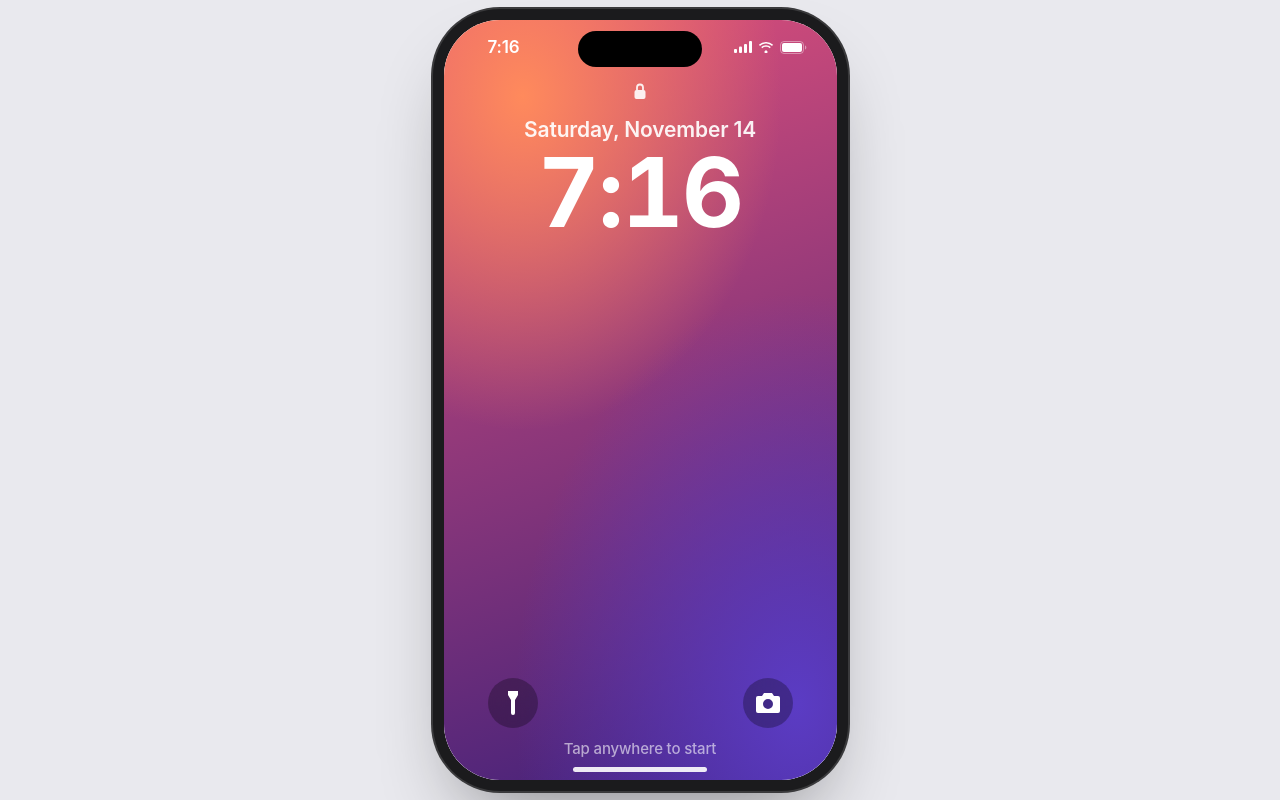
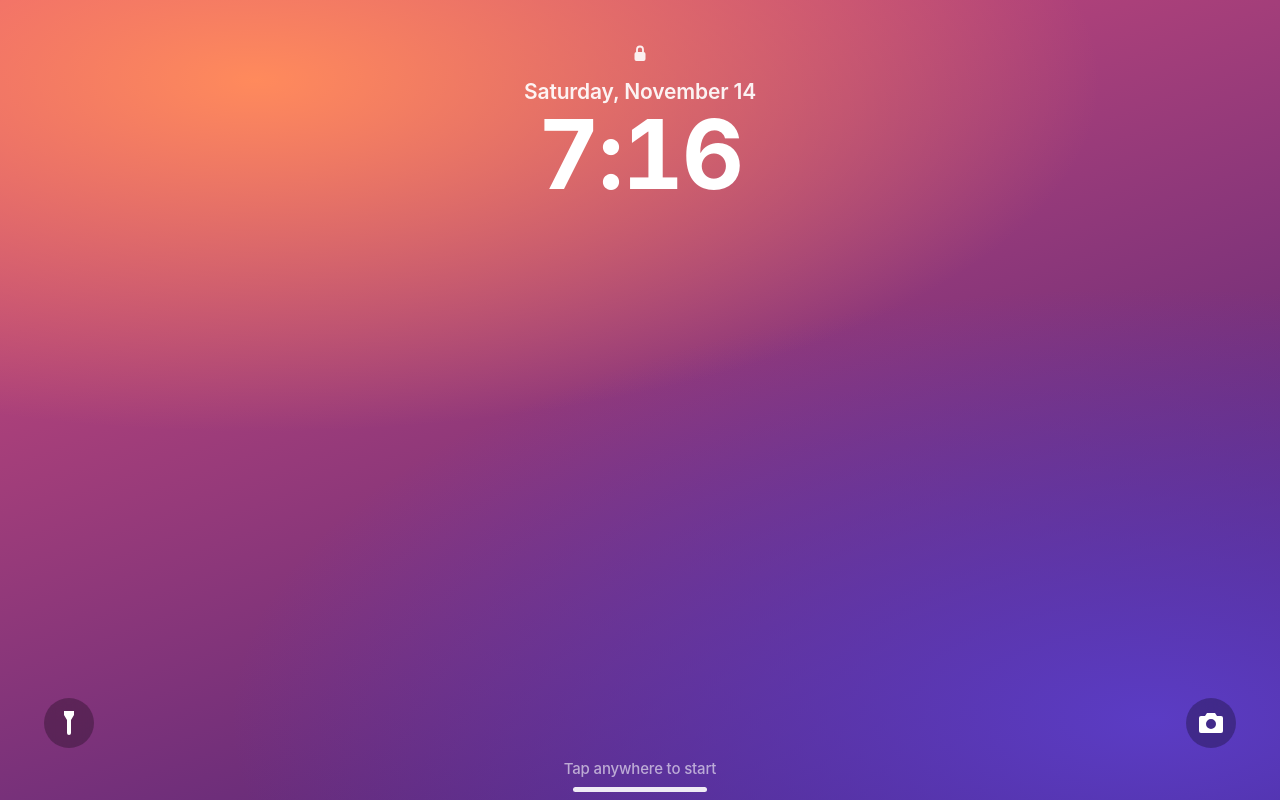
Before and after one commit to hsalnasi/Haifa-is-calling, a plain HTML site: page index.html in a window 1280 px wide. Drawn offline with Linux system fonts and the light colour scheme; no server answers.

Commit message:
changed the css layout

```diff
--- a/css/style.css
+++ b/css/style.css
@@ -24,14 +24,8 @@ body{font-family:var(--sf);background:var(--desk);color:var(--label);-webkit-fon
   display:flex;align-items:center;justify-content:center;letter-spacing:-.01em}
 button{font-family:inherit;color:inherit}
 
-/* iPhone frame (desktop) — full screen on phones */
+  /* full screen layout */
 .phone{position:relative;width:100%;height:100%;background:var(--bg);display:flex;flex-direction:column;overflow:hidden}
-@media (min-width:520px) and (min-height:640px){
-  .phone{width:393px;height:min(852px,calc(100vh - 40px));border-radius:56px;
-    box-shadow:0 0 0 11px var(--frame),0 0 0 13px #3a3a3c,0 40px 80px -20px rgba(0,0,0,.45)}
-  .island{display:block!important}
-  .status{display:flex!important}
-}
 .island{display:none;position:absolute;top:11px;left:50%;transform:translateX(-50%);width:124px;height:36px;background:#000;border-radius:20px;z-index:60}
 .status{display:none;justify-content:space-between;align-items:center;height:54px;padding:0 30px 0 44px;font-weight:600;font-size:17px;flex:none;position:absolute;top:0;left:0;right:0;z-index:50}
 .status .icons{display:flex;gap:6px;align-items:center}
@@ -39,7 +33,6 @@ button{font-family:inherit;color:inherit}
 /* nav bar */
 .nav{position:absolute;top:0;left:0;right:0;z-index:10;background:var(--bar);backdrop-filter:saturate(180%) blur(20px);-webkit-backdrop-filter:saturate(180%) blur(20px);
   border-bottom:.5px solid var(--sep);display:grid;grid-template-columns:1fr auto 1fr;align-items:end;padding:10px 12px 8px}
-@media (min-width:520px) and (min-height:640px){.nav{padding-top:54px}}
 .back{display:flex;align-items:center;gap:2px;color:var(--blue);font-size:17px;padding-bottom:16px;background:none;border:0}
 .back b{background:var(--blue);color:#fff;font-size:13px;font-weight:600;border-radius:10px;padding:1px 7px;margin-left:2px}
 .contact{display:flex;flex-direction:column;align-items:center;gap:3px;background:none;border:0;cursor:pointer;padding:0}
@@ -50,7 +43,6 @@ button{font-family:inherit;color:inherit}
 
 /* messages */
 main{flex:1;overflow-y:auto;padding:118px 14px 10px;scroll-behavior:smooth;display:flex;flex-direction:column}
-@media (min-width:520px) and (min-height:640px){main{padding-top:162px}}
 .stamp{text-align:center;color:var(--secondary);font-size:11.5px;margin:6px 0 12px;line-height:1.35}
 .stamp b{font-weight:600}
 .msg{position:relative;max-width:76%;padding:7px 13px 8px;border-radius:19px;font-size:17px;line-height:1.3;margin-top:2px;word-wrap:break-word;animation:pop .32s cubic-bezier(.2,.9,.3,1.2) both}
@@ -100,7 +92,6 @@ body.noen .tr{display:none}
 
 /* suggestions + input */
 .bottom{flex:none;background:var(--bg);padding:6px 0 10px}
-@media (min-width:520px) and (min-height:640px){.bottom{padding-bottom:30px}}
 .sugg{display:flex;gap:8px;overflow-x:auto;padding:4px 12px 8px;scrollbar-width:none}
 .sugg::-webkit-scrollbar{display:none}
 .chip{flex:none;border:0;background:var(--chip);border-radius:18px;padding:7px 14px;cursor:pointer;text-align:left;font-size:15px;color:var(--blue);font-weight:500;transition:opacity .15s,transform .1s}
@@ -150,7 +141,6 @@ body.noen .tr{display:none}
 #lock .lk{margin-top:44px;font-size:13px;opacity:.9}
 #lock .date{margin-top:14px;font-size:21px;font-weight:600;opacity:.92}
 #lock .time{font-size:96px;font-weight:700;letter-spacing:-.02em;line-height:1;margin-top:2px;font-variant-numeric:tabular-nums}
-@media (min-width:520px) and (min-height:640px){#lock .lk{margin-top:62px}}
 #lock .hint{margin-top:auto;margin-bottom:22px;font-size:15px;font-weight:500;opacity:.85;animation:breathe 2.2s ease-in-out infinite}
 @keyframes breathe{50%{opacity:.4}}
 #lock .quick{position:absolute;bottom:52px;left:44px;right:44px;display:flex;justify-content:space-between;pointer-events:none}
@@ -161,7 +151,6 @@ body.noen .tr{display:none}
 #call::before{content:"";position:absolute;inset:-40px;background:url(../images/callbg.jpg) center/cover;filter:blur(28px) saturate(1.3) brightness(.55)}
 #call .poster{position:absolute;inset:0;background:linear-gradient(180deg,rgba(0,0,0,.25),rgba(0,0,0,.55)),radial-gradient(90% 60% at 50% 30%,rgba(200,49,43,.55),transparent 70%),radial-gradient(80% 50% at 50% 100%,rgba(91,60,196,.45),transparent 70%)}
 #call .top{position:relative;margin-top:96px;text-align:center}
-@media (min-width:520px) and (min-height:640px){#call .top{margin-top:118px}}
 #call .label{font-size:17px;opacity:.7;font-weight:500}
 #call .who{font-size:56px;font-weight:700;letter-spacing:-.02em;margin-top:2px;line-height:1.05}
 #call .who small{display:block;font-family:var(--zh);font-size:22px;font-weight:500;opacity:.75;margin-top:6px}
@@ -200,7 +189,6 @@ main,.bottom,.nav{transition:transform .6s cubic-bezier(.4,0,.2,1),opacity .6s,b
   opacity:0;pointer-events:none;transition:opacity .5s;display:flex;flex-direction:column;align-items:center;justify-content:center;color:#fff}
 #outro.show{opacity:1;pointer-events:auto}
 #outro .oclock{position:absolute;top:0;left:0;right:0;text-align:center;padding-top:58px}
-@media (min-width:520px) and (min-height:640px){#outro .oclock{padding-top:76px}}
 #outro .oclock .date{font-size:21px;font-weight:600;opacity:.92}
 #outro .oclock .time{font-size:96px;font-weight:700;letter-spacing:-.02em;line-height:1;margin-top:2px}
 .phone .status{transition:opacity 1.2s}
@@ -213,3 +201,10 @@ main,.bottom,.nav{transition:transform .6s cubic-bezier(.4,0,.2,1),opacity .6s,b
 #outro .bye span{display:block;font-size:17px;opacity:.65;margin-top:6px}
 #outro .bye small{display:block;font-size:13px;opacity:.45;margin-top:28px}
 #outro .replay{margin-top:16px;background:rgba(255,255,255,.14);border:0;color:#fff;font-size:15px;font-weight:500;padding:9px 18px;border-radius:20px;cursor:pointer}
+
+/* wide screens: keep the conversation in a centered column */
+main{padding-left:max(14px,calc((100% - 760px)/2));padding-right:max(14px,calc((100% - 760px)/2));scrollbar-width:none}
+main::-webkit-scrollbar{display:none}
+.sugg{padding-left:max(12px,calc((100% - 760px)/2));padding-right:max(12px,calc((100% - 760px)/2))}
+.bar{max-width:784px;margin:0 auto;width:100%}
+.sheet{left:max(0px,calc((100% - 640px)/2));right:max(0px,calc((100% - 640px)/2))}
```
